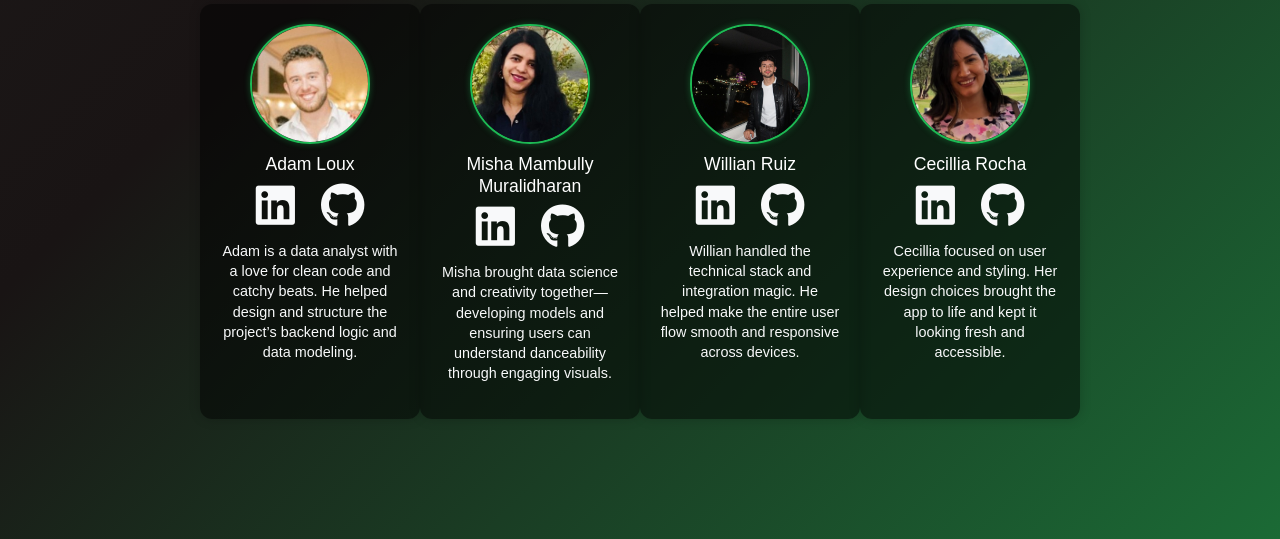
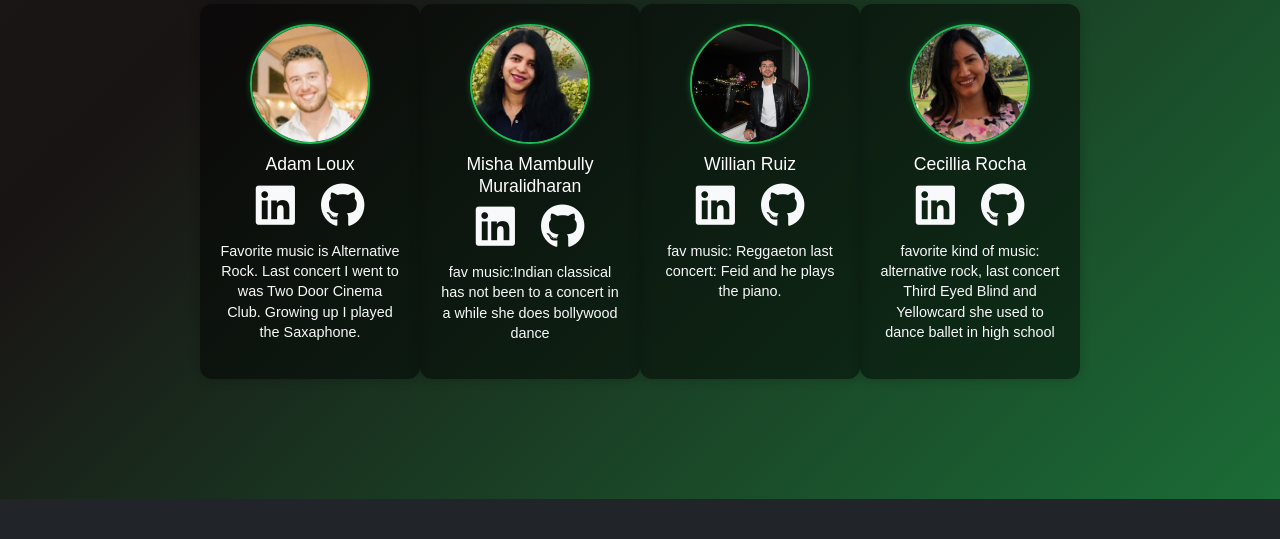
Before and after one commit to ruizjosuev/Project4-group6, a Flask app: page /contact in a window 1280 px wide. Shown: the part 366-905 px from the top of the page. After the commit the page ends 865 px from the top, so only its background shows below. Run offline with Flask 3, Linux system fonts and the light colour scheme; parts of the project's set-up code (start-up, migrations or seed data) failed here and were passed over.

Commit message:
modified:   Adam/templates/contact.html

```diff
--- a/Adam/templates/contact.html
+++ b/Adam/templates/contact.html
@@ -24,7 +24,9 @@
         </a>
       </div>
       <p class="text-light small">
-        Adam is a data analyst with a love for clean code and catchy beats. He helped design and structure the project’s backend logic and data modeling.
+        Favorite music is Alternative Rock.
+        Last concert I went to was Two Door Cinema Club.
+        Growing up I played the Saxaphone.
       </p>
     </div>
 
@@ -41,7 +43,9 @@
         </a>
       </div>
       <p class="text-light small">
-        Misha brought data science and creativity together—developing models and ensuring users can understand danceability through engaging visuals.
+        fav music:Indian classical
+        has not been to a concert in a while
+        she does bollywood dance
       </p>
     </div>
 
@@ -58,7 +62,9 @@
         </a>
       </div>
       <p class="text-light small">
-        Willian handled the technical stack and integration magic. He helped make the entire user flow smooth and responsive across devices.
+        fav music: Reggaeton
+        last concert: Feid
+        and he plays the piano.
       </p>
     </div>
 
@@ -75,7 +81,9 @@
         </a>
       </div>
       <p class="text-light small">
-        Cecillia focused on user experience and styling. Her design choices brought the app to life and kept it looking fresh and accessible.
+        favorite kind of music: alternative rock,
+        last concert Third Eyed Blind and Yellowcard
+        she used to dance ballet in high school
       </p>
     </div>
 
```
